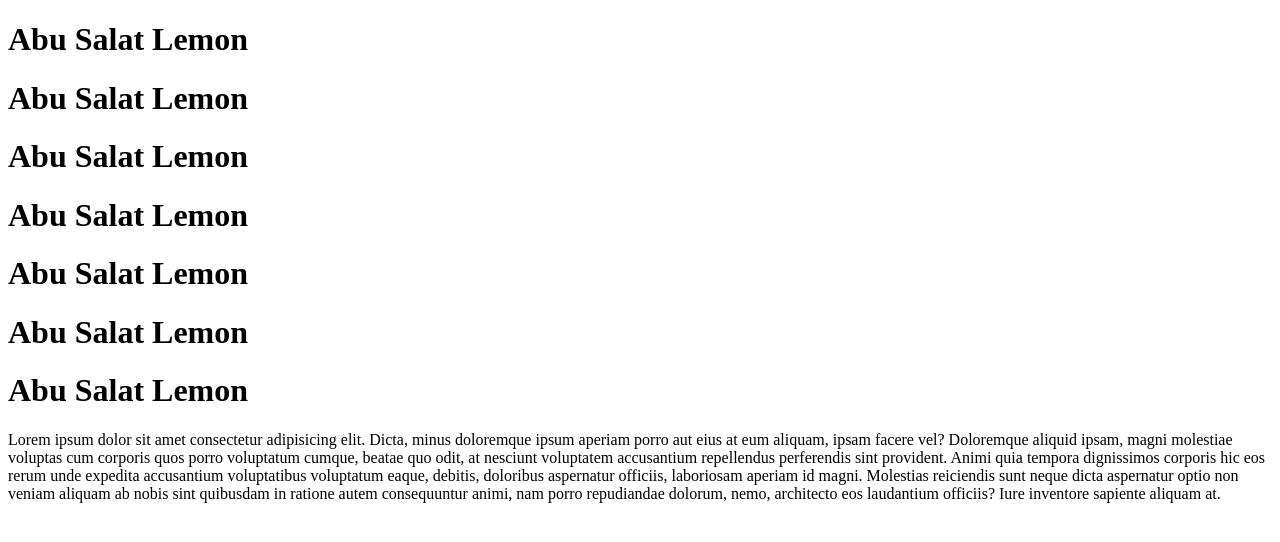
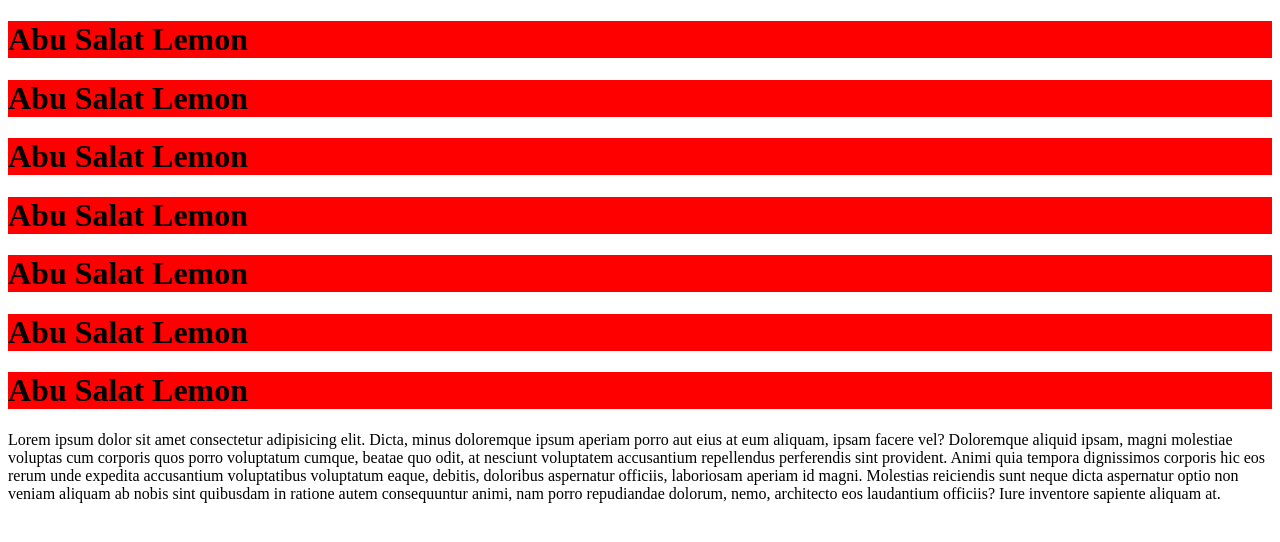
Before and after one commit to mdsalathossain0/Abusalatlemon, a plain HTML site: page index.html in a window 1280 px wide. Drawn offline with Linux system fonts and the light colour scheme.

Commit message:
background

```diff
--- /dev/null
+++ b/css/style.css
@@ -0,0 +1,3 @@
+h1{
+    background: red;
+}
--- a/index.html
+++ b/index.html
@@ -4,6 +4,7 @@
     <meta charset="UTF-8">
     <meta name="viewport" content="width=device-width, initial-scale=1.0">
     <title>Document</title>
+    <link rel="stylesheet" href="css/style.css">
 </head>
 <body>
     <h1>Abu Salat Lemon</h1>
```
